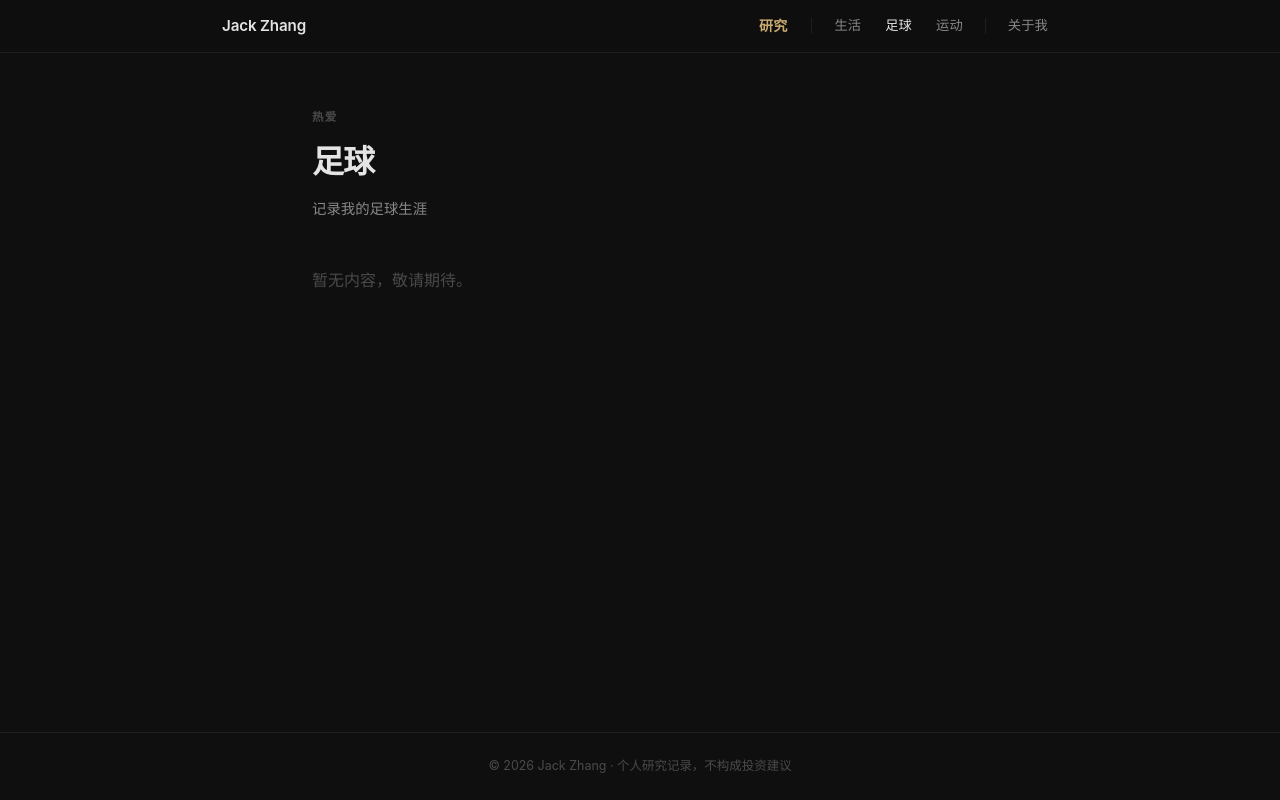
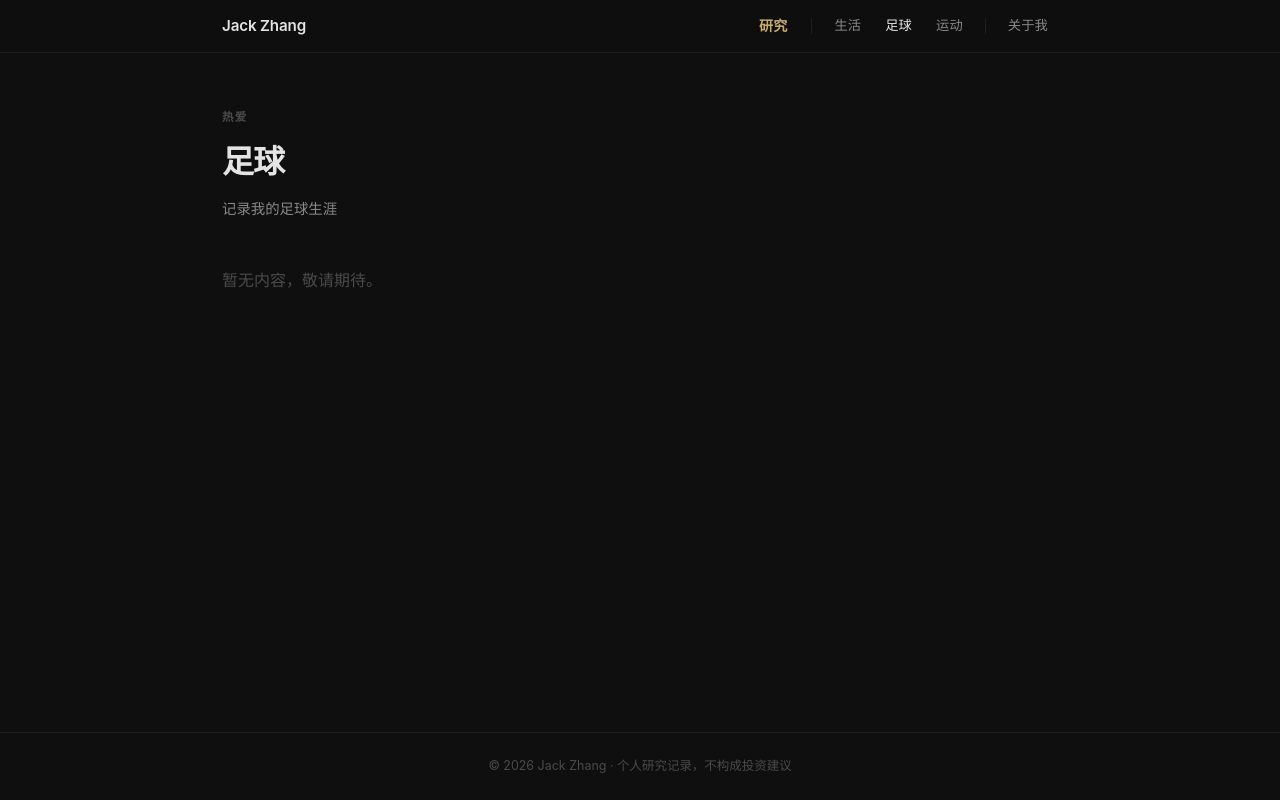
Before and after one commit to grealishzzh-dev/jackzhang.com, a Next.js app: page /football in a window 1280 px wide. Built offline with nearby package versions, Linux system fonts and the light colour scheme.

Commit message:
Align page maxWidth to 900 across all sections

```diff
--- a/app/football/page.tsx
+++ b/app/football/page.tsx
@@ -6,7 +6,7 @@ export const metadata = { title: "足球 · Jack Zhang" };
 export default function FootballPage() {
   const entries = getAllEntries("football");
   return (
-    <div style={{ maxWidth: 720, margin: "0 auto", padding: "56px 32px 96px" }}>
+    <div style={{ maxWidth: 900, margin: "0 auto", padding: "56px 32px 96px" }}>
       <div style={{ marginBottom: 48 }}>
         <p style={{
           fontSize: "0.72rem", fontWeight: 600, letterSpacing: "0.1em",
--- a/app/life/page.tsx
+++ b/app/life/page.tsx
@@ -6,7 +6,7 @@ export const metadata = { title: "生活 · Jack Zhang" };
 export default function LifePage() {
   const entries = getAllEntries("life");
   return (
-    <div style={{ maxWidth: 720, margin: "0 auto", padding: "56px 32px 96px" }}>
+    <div style={{ maxWidth: 900, margin: "0 auto", padding: "56px 32px 96px" }}>
       <div style={{ marginBottom: 48 }}>
         <p style={{
           fontSize: "0.72rem", fontWeight: 600, letterSpacing: "0.1em",
--- a/app/sport/page.tsx
+++ b/app/sport/page.tsx
@@ -6,7 +6,7 @@ export const metadata = { title: "运动 · Jack Zhang" };
 export default function SportPage() {
   const entries = getAllEntries("sport");
   return (
-    <div style={{ maxWidth: 720, margin: "0 auto", padding: "56px 32px 96px" }}>
+    <div style={{ maxWidth: 900, margin: "0 auto", padding: "56px 32px 96px" }}>
       <div style={{ marginBottom: 48 }}>
         <p style={{
           fontSize: "0.72rem", fontWeight: 600, letterSpacing: "0.1em",
```
